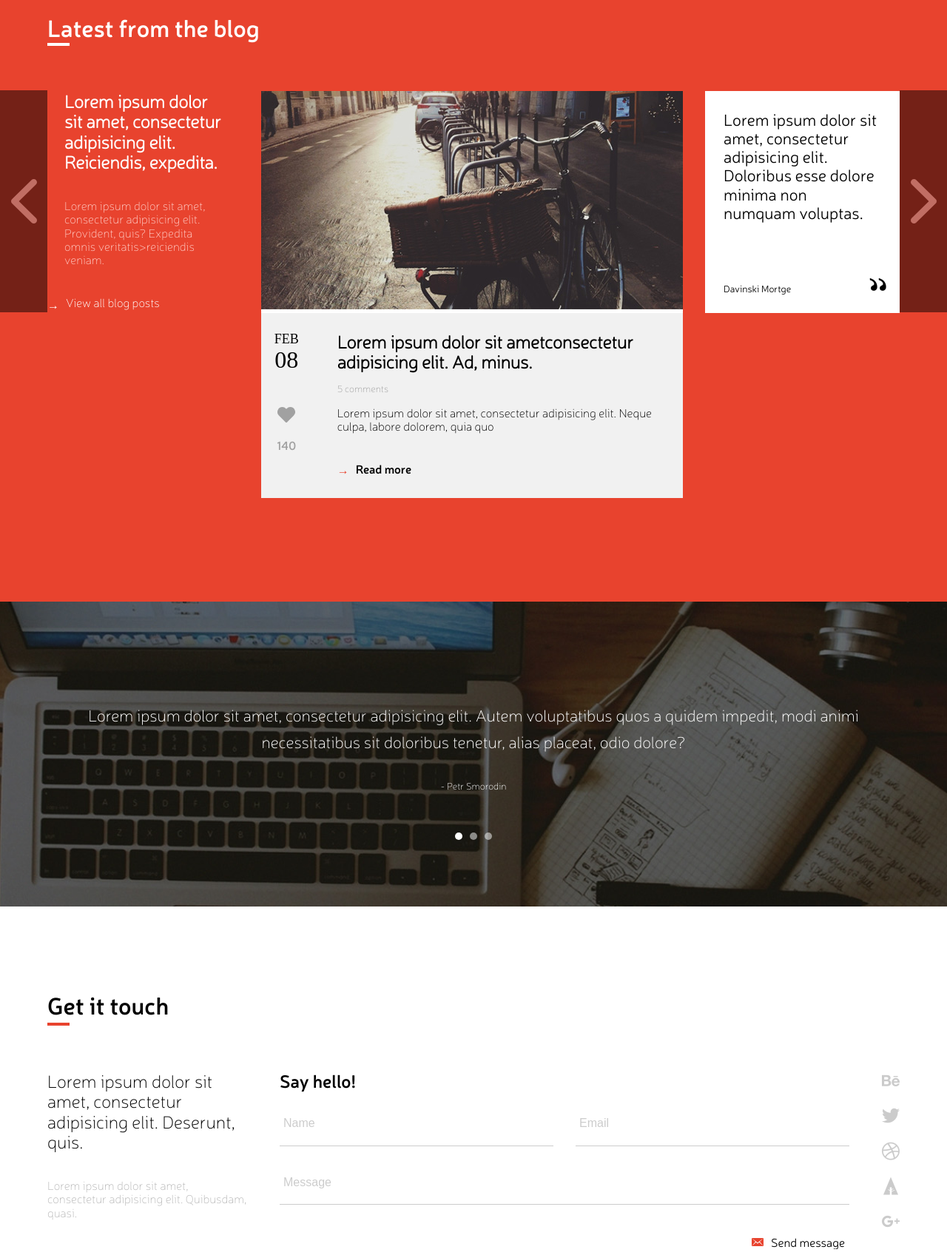
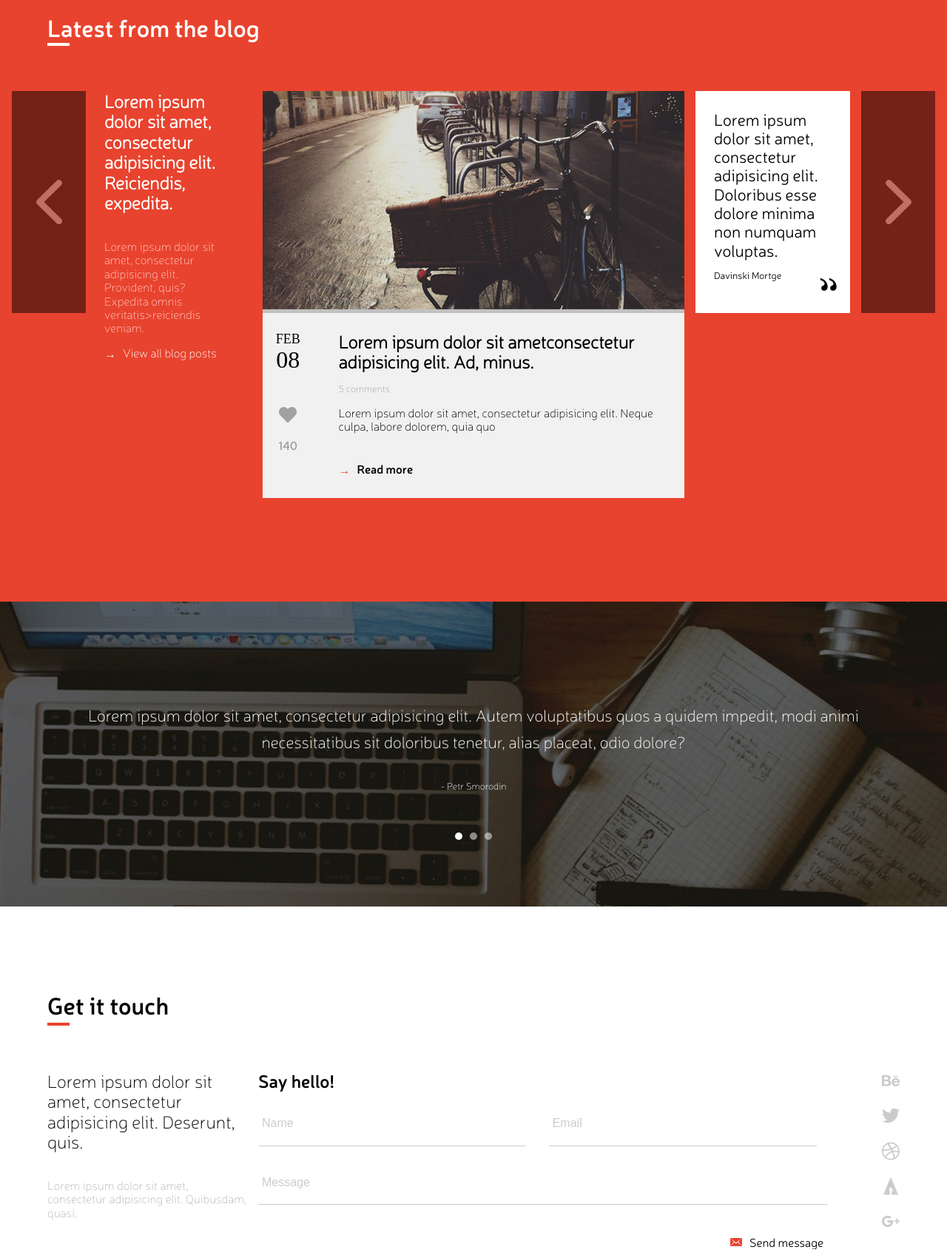
Before and after one commit to repository005/BrickWall, a website: page app/index.html in a window 1280 px wide. Shown: the part 1300-3000 px from the top of the page at 74% size. Drawn offline with Linux system fonts and the light colour scheme.

Commit message:
Резиновая верстка до состояния планшета

```diff
--- a/app/index.html
+++ b/app/index.html
@@ -58,21 +58,15 @@
       <a href="#" class="welcome_more">Learn more about us</a>
   	</div>
   </section>
-  <!-- Вытащить левую часть и цитату из блока ньюс и все мутнуть в карусели на флексах, потом добавить стрелки навигации возможно тоже в блок каруели, но сделать позицию абсолют с отрицательными значениями влева и вправо -->
   <section class="carousel">
-    <div class="container">
       <h2 class="carousel_title">Latest from the blog</h2>
       <div class="carousel_box">
       <a href="" class="carousel_prev">previous</a>
-
-
-
       <div class="carousel_left">
           <h3 class="carousel_left-title">Lorem ipsum dolor sit amet, consectetur adipisicing elit. Reiciendis, expedita.</h3>
           <p class="carousel_left-text">Lorem ipsum dolor sit amet, consectetur adipisicing elit. Provident, quis? Expedita omnis veritatis>reiciendis veniam.</p>
           <a href="" class="carousel_view-all">View all blog posts</a>
       </div>
-
       <div class="news">
   			<div class="news_img">bicycleImg</div>
   			<div class="news_item-left">
@@ -93,14 +87,11 @@
   				<a href="" class="news_more">Read more</a>
   			</div>
   		</div>
-
       <div class="carousel_blockquote">
           <p class="carousel_quote">Lorem ipsum dolor sit amet,   consectetur adipisicing elit. Doloribus esse dolore minima  non numquam  voluptas.</p>
           <p class="carousel_author">Davinski Mortge</p>
         </div>
-
       <a href="" class="carousel_next">next</a>
-      </div>
       </div>
   </section>
   <section class="quote">
@@ -123,6 +114,7 @@
   				<p class="form_text">Lorem ipsum dolor sit amet, consectetur 		adipisicing elit. Deserunt, quis.</p>
   				<p class="form_address">Lorem ipsum dolor sit amet, 		consectetur adipisicing elit. Quibusdam, quasi.</p>
   			</div>
+        <div class="form_right-side">
   			  <form action="" method="get" class="form_send">
   				  <h3 class="form_send-title">Say hello!</h3>
   				  <input type="text" class="form_name" placeholder="Name">
@@ -144,6 +136,7 @@
           </div>
         </div>
   		</div>
+  	</div>
   </section>
   <!-- MAP?? -->
   <footer class="footer">
--- a/app/less/import/carousel.less
+++ b/app/less/import/carousel.less
@@ -6,15 +6,17 @@
 	&_box {
 		display: flex;
 		justify-content: center;
-		flex-wrap: wrap;
+		align-items: flex-start;
+		flex-wrap: nowrap;
+		padding: 0 16px;
 	}
 
 	&_prev, &_next {
 		display: block;
-		position: absolute;
-		top: 101.8px;
+		position: relative;
+		flex: 1 1 0;
+		max-width: 100px;
 		height: 300px;
-		width: 5%;
 		background: #000;
 		opacity: .5;
 		font-size: 0;
@@ -33,7 +35,7 @@
 	}
 
 	&_prev {
-		left: 0px;
+		left: 0%;
 
 		&::before {
 			background: url("../../img/arrow_left.svg") center center no-repeat;
@@ -55,6 +57,7 @@
 		line-height: 32px;
 		font-family: "NerisSemiBold";
 		margin-bottom: 70px;
+		margin-left: 5%;
 		.orange-bar;
 
 		&::before {
@@ -64,10 +67,15 @@
 
 	&_left {
 		flex: 1 1 0;
-		max-height: 300px;
-		margin-right: 30px;
+		min-height: 300px;
+		margin-right: 15px;
 		padding: 0 2%;
 		position: relative;
+		box-sizing: border-box;
+
+		@media screen and (max-width: 1200px) {
+			display: none;
+		}
 	}
 
 	&_left-title {
@@ -80,8 +88,8 @@
 	}
 
 	&_view-all {
-		position: absolute;
-		bottom: 5px;
+		position: relative;
+		top: 15px;
 		left: 0;
 		color: white;
 		text-decoration: none;
@@ -94,10 +102,11 @@
 
 	&_blockquote {
 		flex: 1 1 0;
-		height: 300px;
+		min-height: 300px;
 		background: #fff;
     color: #000;
 		padding: 25px;
+		margin-right: 15px;
 		box-sizing: border-box;
 		position: relative;
 
@@ -113,6 +122,10 @@
 			bottom: 20px;
 			right: 15px;
 		}
+
+		@media screen and (max-width: 1000px) {
+			display: none;
+		}
 	}
 
 	&_quote {
@@ -122,8 +135,9 @@
 
 	&_author {
 		font-family: "NerisLight";
+		position: relative;
+		top: 15px;
 		font-size: 13px;
-		position: absolute;
 		bottom: 25px;
 	}
 }
--- a/app/less/import/form.less
+++ b/app/less/import/form.less
@@ -13,10 +13,21 @@
 	&_box {
 		display: flex;
 		justify-content: space-between;
+		flex-wrap: wrap;
+	}
+
+	&_right-side {
+		display: flex;
+		justify-content: space-between;
+		flex-wrap: nowrap;
+		flex: 4 1 0;
 	}
 
 	&_info {
-		width: 270px;
+		flex: 1 1 0;
+		min-width: 270px;
+		margin-right: 15px;
+		margin-bottom: 50px;
 	}
 
 	&_text {
@@ -24,12 +35,15 @@
 		margin-bottom: 35px;
 	}
 
-	&_address{
+	&_address {
 		color: #b8b8b8;
 	}
 
 	&_send {
-		width: 770px;
+		flex: 4 1 0;
+		max-width: 770px;
+		min-width: 600px;
+		margin-right: 15px;
 		font-size: 0;
 	}
 
@@ -52,18 +66,20 @@
 	}
 
 	&_name {
-		width: 370px;
+		width: 47%;
+		min-width: 270px;
 		margin-bottom: 40px;
-		margin-right: 30px;
+		margin-right: 4%;
 	}
 
 	&_email {
-		width: 370px;
+		width: 47%;
+		min-width: 270px;
 		margin-bottom: 40px;
 	}
 
 	&_message {
-		width: 770px;
+		width: 100%;
 		margin-bottom: 40px;
 		height: 39px;
 		resize: none;
--- a/app/less/import/news.less
+++ b/app/less/import/news.less
@@ -2,18 +2,19 @@
 	display: flex;
 	flex: 1 1 0;
 	max-width: 570px;
-	margin-right: 30px;
 	display: flex;
 	justify-content: space-between;
 	flex-wrap: wrap;
 	background: #f1f1f1;
 	padding-bottom: 30px;
+	margin-left: 15px;
+	margin-right: 15px;
 
 	&_img {
 		width: 570px;
 		height: 295px;
 		background: url("../../img/bicycle.jpg") no-repeat bottom;
-		border-bottom: 5px #fff solid;
+		border-bottom: 5px #c1c1c1 solid;
 		font-size: 0;
 		margin-bottom: 25px;
 	}
```
Also changed, not shown: app/style/css/main.css, dist/index.html, dist/js/common.js, dist/style/css/main.css. Lines whose indentation alone changed are shown as unchanged.
